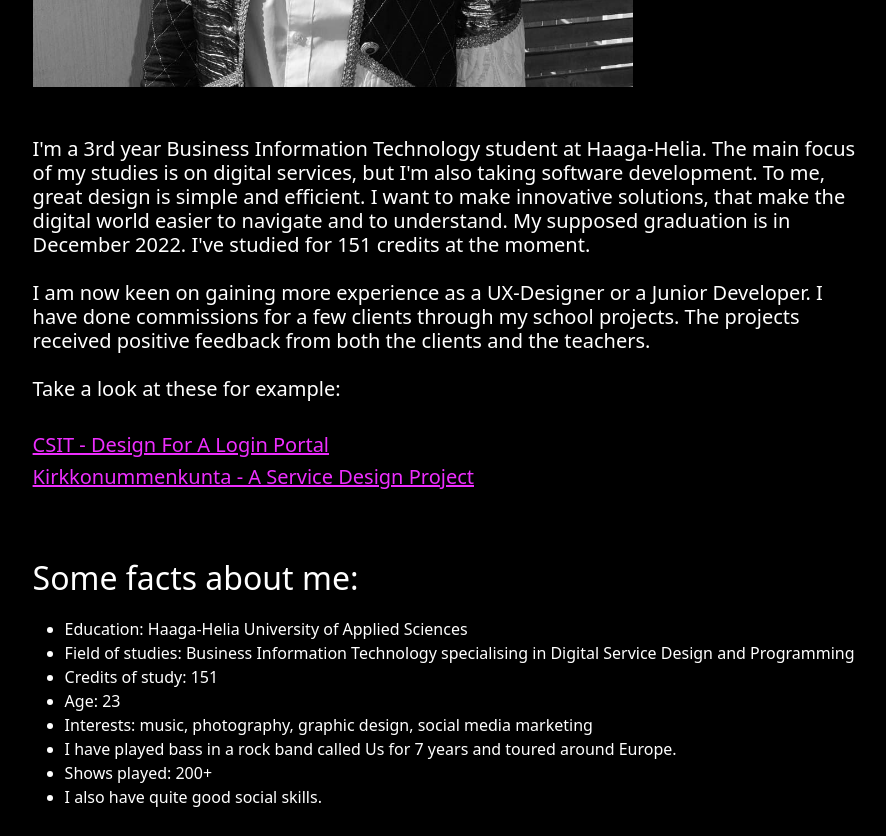
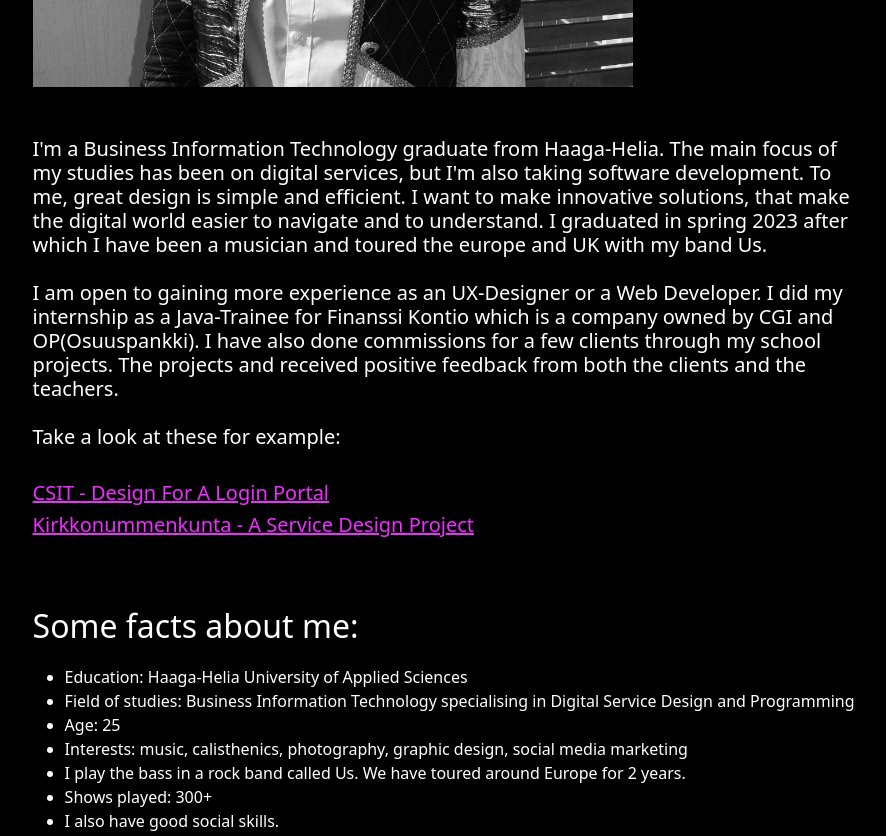
Before and after one commit to yougetduhpicture/yougetduhpicture.github.io, a plain HTML site: page index.html in a window 1280 px wide. Shown: the part 1600-2436 px from the top of the page, without its empty margins (193-1079 px from the left). Drawn offline with nearby package versions, Linux system fonts and the light colour scheme.

Commit message:
General life situation update
Updated things on Index page

```diff
--- a/index.html
+++ b/index.html
@@ -62,7 +62,7 @@
     </nav>
   </div>
 
-     <!--PICPOC OF ME-->
+<!--PROFILE PICTURE-->
 <div class="mx-5">
      <img src="IMAGES/BWme3.jpg" class="profile">
     </div>
@@ -71,15 +71,16 @@
     <div>
 
         <!--Info-->
-        <h5 class="p">I'm a 3rd year Business Information Technology student at Haaga-Helia.
-          The main focus of my studies is on digital services, but I'm also taking software development.
+        <h5 class="p">I'm a Business Information Technology graduate from Haaga-Helia.
+          The main focus of my studies has been on digital services, but I'm also taking software development.
           To me, great design is simple and efficient. I want to make innovative solutions, that make the digital world easier to navigate and to understand.
-          My supposed graduation is in December 2022. I've studied for 151 credits at the moment.
+          I graduated in spring 2023 after which I have been a musician and toured the europe and UK with my band Us.
           <br>
           <br>
-          I am now keen on gaining more experience as a UX-Designer or a Junior Developer.
-          I have done commissions for a few clients through my school projects.
-          The projects received positive feedback from both the clients and the teachers.
+          I am open to gaining more experience as an UX-Designer or a Web Developer.
+          I did my internship as a Java-Trainee for Finanssi Kontio which is a company owned by CGI and OP(Osuuspankki).
+          I have also done commissions for a few clients through my school projects.
+          The projects and received positive feedback from both the clients and the teachers.
           <br>
           <br>
           Take a look at these for example:
@@ -96,12 +97,11 @@
         <ul class="p">
             <li>Education: Haaga-Helia University of Applied Sciences</li>
             <li>Field of studies: Business Information Technology specialising in Digital Service Design and Programming</li>
-            <li>Credits of study: 151</li>
-            <li>Age: 23</li>
-            <li>Interests: music, photography, graphic design, social media marketing</li>
-            <li>I have played bass in a rock band called Us for 7 years and toured around Europe.</li>
-            <li>Shows played: 200+</li>
-            <li>I also have quite good social skills.</li>
+            <li>Age: 25</li>
+            <li>Interests: music, calisthenics, photography, graphic design, social media marketing</li>
+            <li>I play the bass in a rock band called Us. We have toured around Europe for 2 years.</li>
+            <li>Shows played: 300+</li>
+            <li>I also have good social skills.</li>
           </ul>
     </div>
 
@@ -114,6 +114,7 @@
             <li>English(Fluent)</li>
             <li>Swedish(Basics)</li>
             <li>Japanese(Basics)</li>
+            <li>Chinese(HSK-1 Level)</li>
             <li>French(Basics)</li>
           </ul>
         </li>
@@ -135,6 +136,7 @@
             <li>HTML</li>
             <li>CSS</li>
             <li>Js</li>
+            <li>React</li>
           </ul>
         </li>
       </ul>
```
